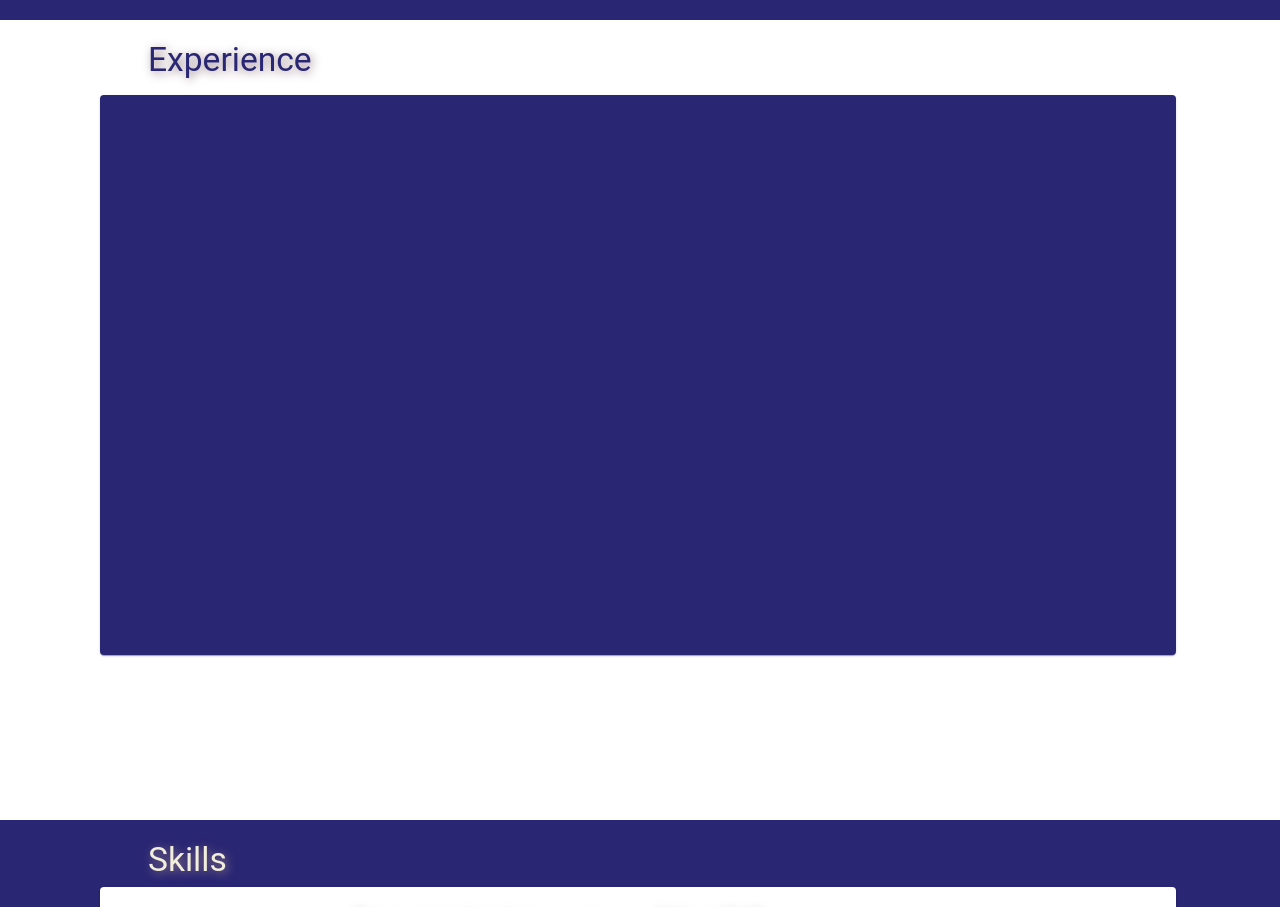
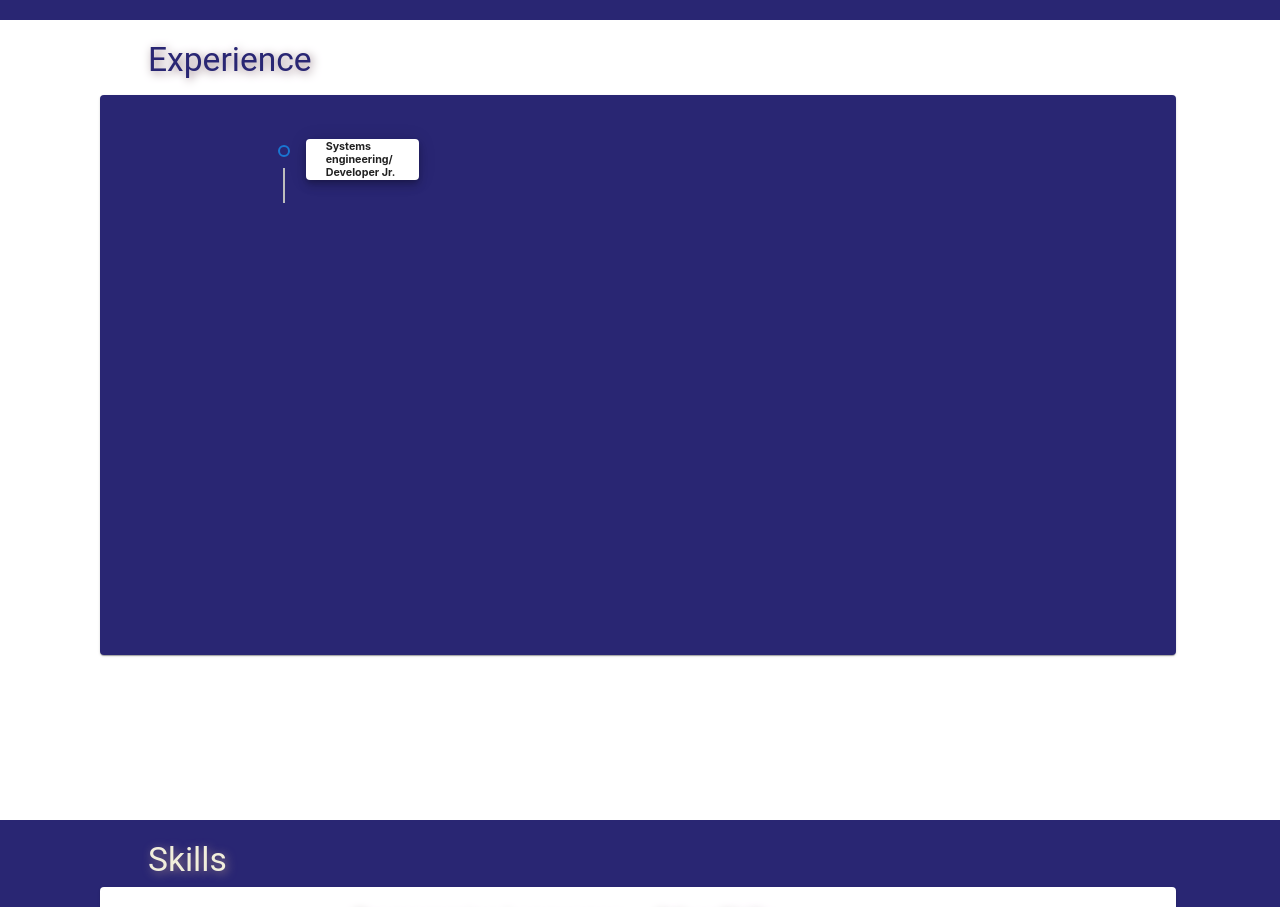
Before and after one commit to MarleenMs/Portfolio, a React (Create React App) app in the folder my-app/: page / in a window 1280 px wide. Shown: the part 860-1767 px from the top of the page. Built offline with nearby package versions, Linux system fonts and the light colour scheme.

Commit message:
Se mejora la vista para skills

```diff
--- a/my-app/src/Components/Experience.js
+++ b/my-app/src/Components/Experience.js
@@ -1,5 +1,6 @@
 import React from 'react'
 import {Card, CardContent, makeStyles, Typography} from "@material-ui/core"
+import Jobs from "./Jobs.js"
 
 const Experience = ({title, dark, id}) => {
   const classes = useStyles();
@@ -10,7 +11,7 @@ const Experience = ({title, dark, id}) => {
             <Typography variant= "h3">{title}</Typography>
             <Card className={classes.card}>
                 <CardContent className={classes.CardContent}>
-
+                  <Jobs/>
                 </CardContent>
             </Card>
         </div>
```
